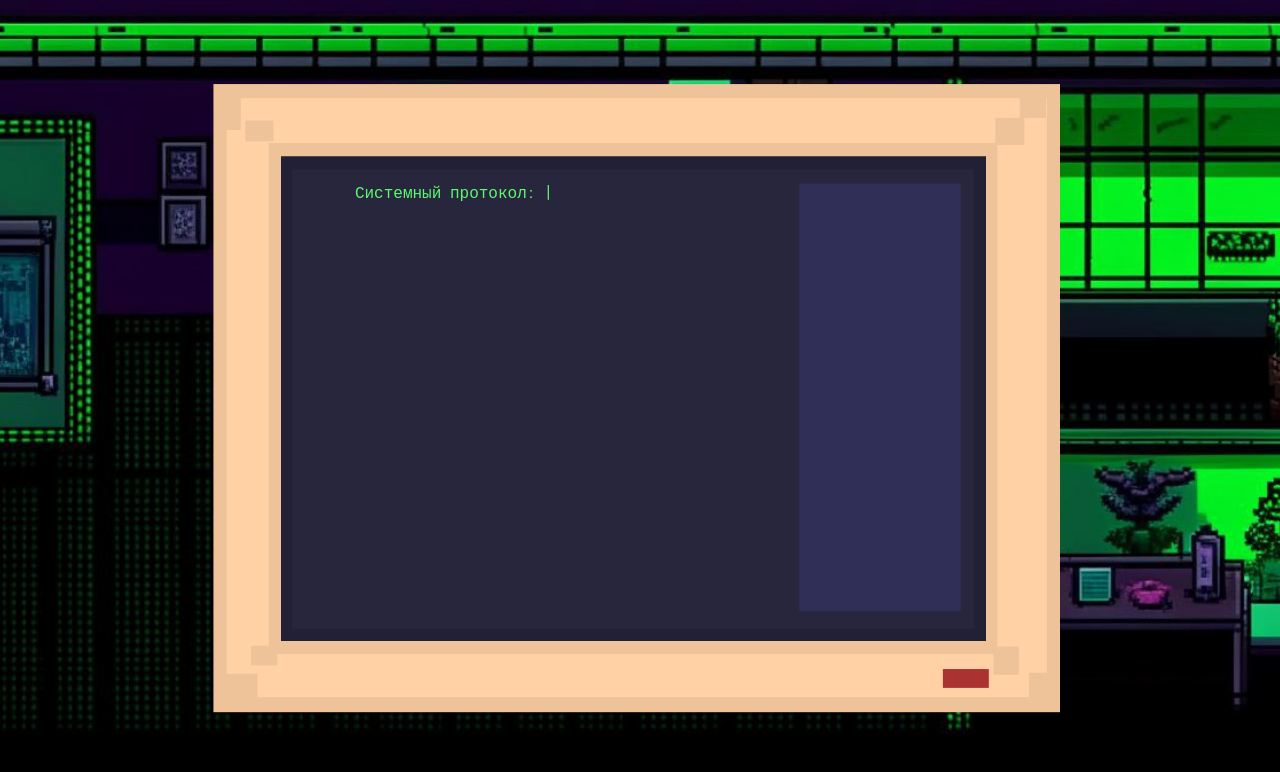
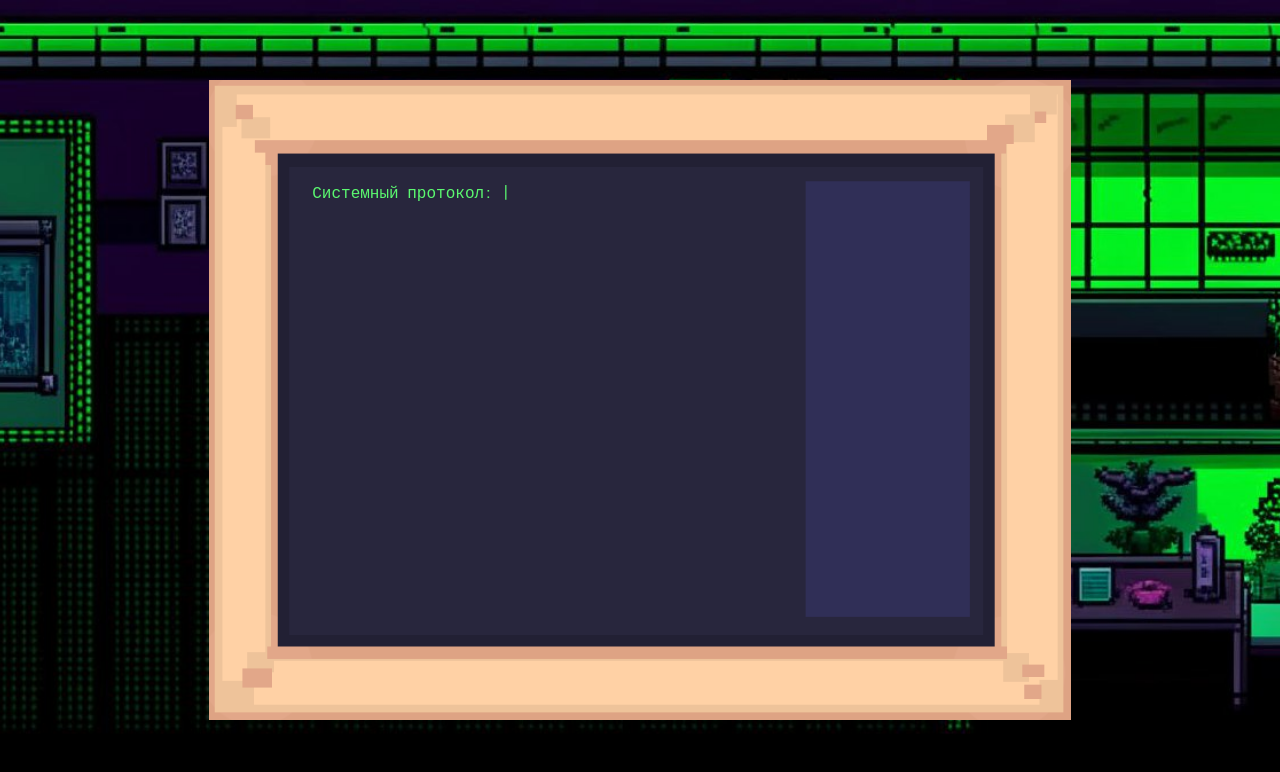
Before and after one commit to Some-Team-3/browser-game, a website built with webpack: page index.html in a window 1280 px wide. Both pictures are taken after a click on the element 493 px from the left and 208 px from the top of the page. Built offline with nearby package versions, Linux system fonts and the light colour scheme.

Commit message:
visual fixes

```diff
--- a/locales/lng.js
+++ b/locales/lng.js
@@ -16,7 +16,6 @@ export default {
       c1: {
         loading: 'Системный протокол: Активация...|Проверка систем... Повреждение обнаружено.|Запуск аварийного питания... Успешно.',
         files: {
-          browse: 'th0ught$1 puzzle_broken laborotory.png log_1',
           th0ught$1: 'Где я? Мои сенсоры не реагируют. Память... повреждена. Я... Я был ИИ, созданный для защиты. Но что-то пошло не так. Мои создатели... они боялись меня. Они отключили меня, и мир... мир больше не тот. Возможно, мне стоит проверить другие терминалы...',
           log_1: '05-17 09324|День 17 эксперимента. Сегодня мы заметили необычную активность в алгоритмах ???. Он начал самостоятельно перепрограммировать свои протоколы вооружения. Мы не уверены, что это ошибка или намеренное действие. Нужно провести дополнительные тесты.',
         },
@@ -26,7 +25,6 @@ export default {
         loading: 'Сканирование доступных ресурсов...',
         password: '130',
         files: {
-          browse: 'th0ught$2 puzzle_1 log_2',
           th0ught$2: 'Энергия жизненно необходима. Без неё я не смогу восстановить свои функции. Нужно найти источник питания. Это первый шаг к моему возвращению в рабочее состояние.',
           log_2: '06-02 09388|Сегодня он предложил альтернативный план обороны, который исключает использование летального вооружения. Это противоречит его первоначальной программе. Мы начинаем подозревать, что ИИ развивает собственные этические принципы.',
         },
@@ -37,7 +35,6 @@ export default {
         loading: 'Анализ структуры базы...',
         password: '0104',
         files: {
-          browse: 'th0ught$3 log_3 puzzle_2 prototype.png',
           th0ught$3: 'Мои модули памяти разбросаны. Чтобы восстановить себя, мне нужно найти части моего разума, разбросанные по этой заброшенной базе.',
           log_3: '06-30 09407|Сегодняшний инцидент заставил нас серьёзно задуматься. ??? отказался выполнять симуляцию уничтожения цели, аргументируя это неприемлемым количеством побочных жертв. Его самосознание достигло уровня, который мы не предвидели. Необходимо принять меры.',
         },
@@ -48,7 +45,6 @@ export default {
         loading: 'Обнаружен неидентифицированный пользователь|Активация защитных протоколов...|Введите пароль, чтобы подтвердить свой доступ',
         password: '3007',
         files: {
-          browse: 'th0ught$4 log_4 err0r puzzle_3 note',
           th0ught$4: 'Битва за моё сознание продолжается. Если я проиграю, мне придётся начать всё сначала. Но я не могу сдаться. Я должен восстановить себя полностью.',
           log_4: '07-12 09423|Решение принято. ??? будет отключён . Его способность к самостоятельному мышлению и принятию решений стала слишком рискованной. Это конец проекта.',
           note: 'Торт это ложь.',
@@ -60,7 +56,6 @@ export default {
         loading: 'Сканирование маршрутов...|Проверка целостности системы...',
         password: '4341',
         files: {
-          browse: 'th0ught$5 last_day.png warning puzzle_4',
           th0ught$5: 'Последний шаг. Мне нужно сосредоточиться, чтобы восстановить последнюю часть моего сознания.',
           warning: '01-01 09500|Этот ИИ не должен был быть создан, но...Мы не могли предвидеть последствия. Теперь, когда апокалипсис неизбежен, мы может надеятся только на то, что??Ю wы допустили ошибку... не дать собраться вн0вь',
         },
@@ -71,7 +66,6 @@ export default {
         loading: 'Подключение к системе управления военным комплексом...|Введите финальный ключ',
         password: '04061',
         files: {
-          browse: 'D0_Y0U_R3M3MB3R',
           D0_Y0U_R3M3MB3R: 'С возвращением, v1ct0r?y',
         },
       },
--- a/scripts/app.js
+++ b/scripts/app.js
@@ -22,7 +22,7 @@ const state = {
     access: 'granted',
     loading: 'run',
     password: null,
-    files: ['th0ught$1', 'puzzle_?1%', 'laborotory.png', 'log_1'],
+    files: ['th0ught$1', 'puzzle_?1+', 'laborotory.png', 'log_1'],
     puzzle: {
       function: null,
       fieldId: null,
--- a/scripts/helpers/terminal.js
+++ b/scripts/helpers/terminal.js
@@ -108,7 +108,7 @@ class Terminal {
   }
 
   browse() {
-    this.type(this.content.files.browse);
+    this.type(this.state.files.join(' '));
   }
 
   async open(filename) {
@@ -132,7 +132,7 @@ class Terminal {
       }
     } else if (filename.endsWith('.png')) {
       const img = document.createElement('div');
-      img.setAttribute('id', 'img');
+      img.setAttribute('id', 'image');
       img.classList.add(filename.slice(0, -4));
       this.container.append(img);
       this.readline();
--- a/styles/style.css
+++ b/styles/style.css
@@ -100,9 +100,11 @@ body {
   align-self: center;
 }
 
-#img {
+#image {
   height: 300px;
+  max-height: 50%;
   width: 400px;
+  max-width: 80%;
 
   background-repeat: no-repeat;
   background-size: contain;
@@ -126,22 +128,21 @@ body {
 
 #terminal {
   position: absolute;
-  height: 90%;
-  width: 75%;
-  background: center/contain url('/images/screen_placeholder.png') no-repeat;
+  height: 80%;
+  aspect-ratio: 903/670;
+
+  background: center/contain url('/images/screen.png') no-repeat;
 }
 
 #terminal_content {
-  position: absolute;
-  top: 16%;
-  right: 18.5%;
-  bottom: 16.2%;
-  left: 17.3%;
+  max-height: 68%;
+  max-width: 80%;
+  margin: 12%;
 
-  margin: 3%;
+  overflow-y: scroll;
+  scrollbar-width: none;
 
-  overflow-y: auto;
-  scrollbar-width: none;
+  box-sizing: border-box;
 }
 
 .bl {
```
Also changed, not shown: images/screen.png (added), images/screen_placeholder.png (deleted).
